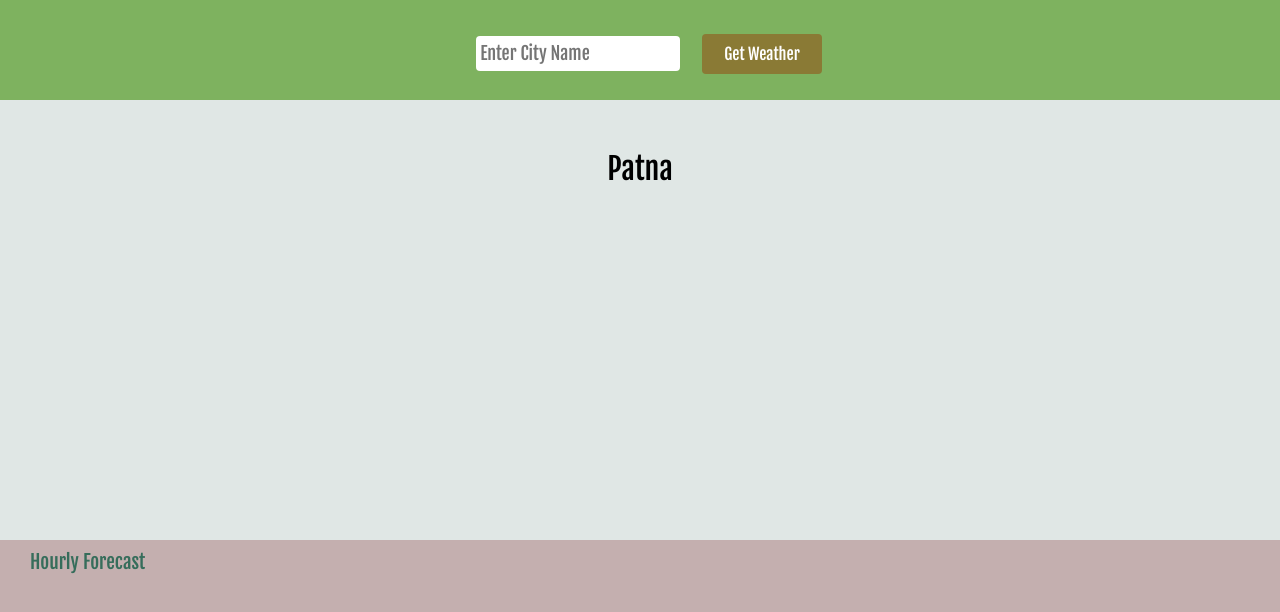
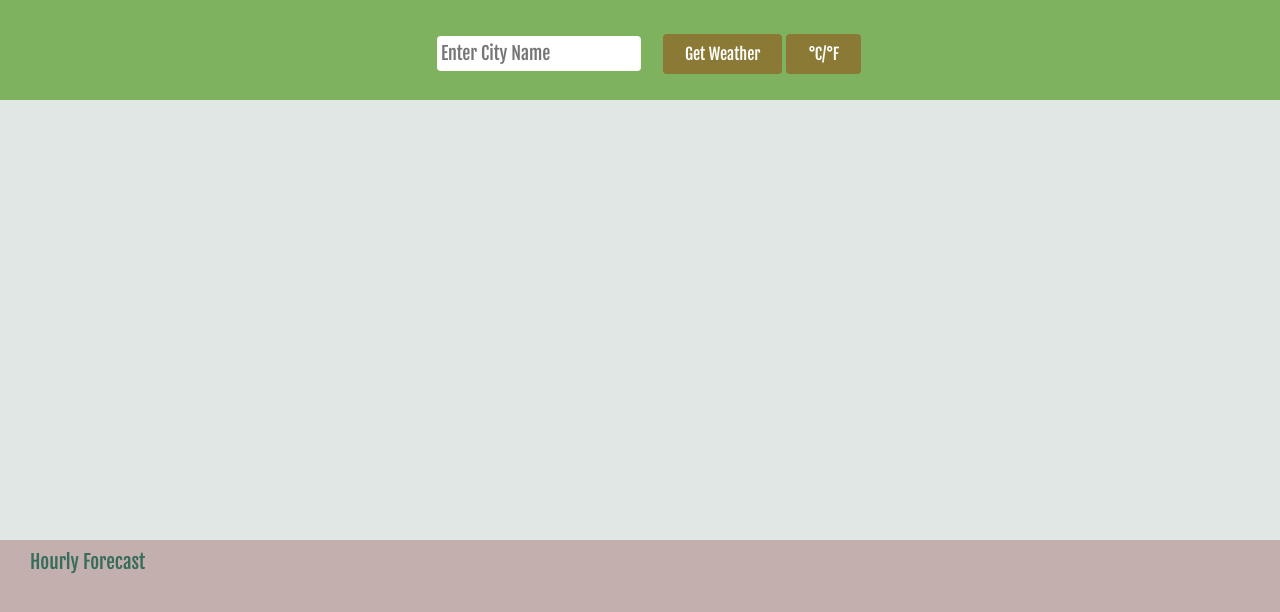
Before and after one commit to excalibrwinterberry/Weather-App, a website built with webpack: page dist/index.html in a window 1280 px wide. Both pictures are taken after a click on the button "Get Weather". Built offline with nearby package versions, Linux system fonts and the light colour scheme; no server answers.

Commit message:
added changing temp degree functionality

```diff
--- a/src/DisplayWeather/hourWeather.js
+++ b/src/DisplayWeather/hourWeather.js
@@ -1,9 +1,17 @@
 import createHTMLTag from "./createTag"
-export default function hourWeather(hourObject){
+
+const setTemperatureDegree = (temperature, celcius) =>{
+    if(celcius){
+        return Math.round(temperature) + '°C'
+    }
+
+    return Math.round(temperature*1.8 + 32) + '°F'
+}
+export default function hourWeather(hourObject, celcius){
 
     const weatherHour = createHTMLTag('div', '', ['hourWeather'])
     const hourTemp = createHTMLTag('p', '', ['hourTemp'])
-    hourTemp.textContent = `${hourObject['temp']}°C`
+    hourTemp.textContent =  setTemperatureDegree(hourObject['temp'], celcius)
 
     const hourIcon = createHTMLTag('img', '', ['hourIcon'])
     hourIcon.src = `http://openweathermap.org/img/wn/${hourObject['weather'][0]['icon']}@2x.png`
--- a/src/Header/header.js
+++ b/src/Header/header.js
@@ -14,8 +14,14 @@ export default function header() {
     submitCityName.classList.add('btn')
     submitCityName.textContent = 'Get Weather'
 
+    const changeDegree = document.createElement('button')
+    changeDegree.setAttribute('id', 'changeDegree')
+    changeDegree.classList.add('btn')
+    changeDegree.textContent = '°C/°F'
+
     header.appendChild(cityNameInput)
     header.appendChild(submitCityName)
+    header.appendChild(changeDegree)
 
     headerDiv.appendChild(header)
 
--- a/src/index.js
+++ b/src/index.js
@@ -18,13 +18,21 @@ const City = (() =>{
     return {setCityName, getCityName}
 })()
 
-const getCityLocation = async (cityName) =>{
-    try{
-        const latLongCity = await (await fetch(`http://api.openweathermap.org/geo/1.0/direct?q=${cityName}&limit=1&appid=7c270a6210a705967565a0090c676750`, {mode: 'cors'})).json()
-        return [latLongCity[0]['lat'], latLongCity[0]['lon']]
-    }catch(error){
-        console.log('City entered is not correct')
+let cityName1 = 'Patna'
+
+let weatherData1 = {}
+
+let cityLoc1 = []
+
+
+let celcius = true
+
+const setTemperatureDegree = (temperature) =>{
+    if(celcius){
+        return Math.round(temperature) + '°C'
     }
+
+    return Math.round(temperature*1.8 + 32) + '°F'
 }
 
 const getWeatherData = async (location) =>{
@@ -37,42 +45,80 @@ const getWeatherData = async (location) =>{
 
 }
 
+const getCityLocation = async (cityName) =>{
+    try{
+        const latLongCity = await (await fetch(`http://api.openweathermap.org/geo/1.0/direct?q=${cityName}&limit=1&appid=7c270a6210a705967565a0090c676750`, {mode: 'cors'})).json()
+        return [latLongCity[0]['lat'], latLongCity[0]['lon']]
+    }catch(error){
+        console.log('City entered is not correct')
+    }
+}
+
+
+
 const setCurrentWeather = (weatherData) =>{
-    document.querySelector('#weatherLoc').textContent = `${City.getCityName()}`
-    document.querySelector('#weatherTemp').textContent = `${weatherData['current']['temp']}°C`
+    document.querySelector('#weatherLoc').textContent = `${cityName1}`
+    document.querySelector('#weatherTemp').textContent = setTemperatureDegree(weatherData['current']['temp'])
     document.querySelector('#weatherMain').textContent = `${weatherData['current']['weather'][0]['main']}`
     document.querySelector('#weatherIcon').src = `http://openweathermap.org/img/wn/${weatherData['current']['weather'][0]['icon']}@2x.png`
-    document.querySelector('#weatherHigh').textContent = `H:${weatherData['daily'][0]['temp']['max']}°C`
-    document.querySelector('#weatherLow').textContent  = `L:${weatherData['daily'][0]['temp']['min']}°C`
+    document.querySelector('#weatherHigh').textContent = `H:${setTemperatureDegree(weatherData['daily'][0]['temp']['max'])}`
+    document.querySelector('#weatherLow').textContent  = `L:${setTemperatureDegree(weatherData['daily'][0]['temp']['min'])}`
 
 }
 
 const setHourlyWeather = (weatherData) =>{
-    weatherData['hourly'].map((weatherHour)=>{
-        document.querySelector('#hourlyWeatherForcast').appendChild(hourWeather(weatherHour))
-    })
+    const hourlyWeatherDiv = document.querySelector('#hourlyWeatherForcast')
+    while(hourlyWeatherDiv.firstChild){
+        hourlyWeatherDiv.removeChild(hourlyWeatherDiv.firstChild)
+    }
+    for(let i=2; i<weatherData['hourly'].length; i++){
+        hourlyWeatherDiv.appendChild(hourWeather(weatherData['hourly'][i], celcius))
+    }
 }
 
-const handleGetCity =async (e)=>{
+const setVariables = async () =>{
+    try{
+        cityLoc1 = await getCityLocation(cityName1)
+        weatherData1 = await getWeatherData(cityLoc1)
+    }catch{
+        console.log('error')
+    }
+}
 
 
-    const cityLocaion = await getCityLocation(document.querySelector('#cityName').value)
-    if(cityLocaion){
-        City.setCityName(document.querySelector('#cityName').value)
-        const weatherData = await getWeatherData(cityLocaion)
-        if(weatherData){
-            setCurrentWeather(weatherData)
-            console.log(weatherData)
-
-            setHourlyWeather(weatherData)
-        }
-    }
-    else{
+const handleGetCity =async (e)=>{
+    try{
+        cityName1 = document.querySelector('#cityName').value
+        await setVariables()
+        setCurrentWeather(weatherData1)
+        setHourlyWeather(weatherData1)
+    }catch{
         console.log('error')
     }
 
+
+    // const cityLocaion = await getCityLocation(document.querySelector('#cityName').value)
+    // if(cityLocaion){
+    //     City.setCityName(document.querySelector('#cityName').value)
+    //     const weatherData = await getWeatherData(cityLocaion)
+    //     if(weatherData){
+    //         setCurrentWeather(weatherData)
+    //         console.log(weatherData)
+
+    //         setHourlyWeather(weatherData)
+    //     }
+    // }
+    // else{
+    //     console.log('error')
+    // }
+
 }
 
+const handleChangeDegree = (e) =>{
+    celcius = !(celcius)
+    setCurrentWeather(weatherData1)
+    setHourlyWeather(weatherData1)
+}
 
 
 const initialDisplaySetup = (()=>{
@@ -81,6 +127,8 @@ const initialDisplaySetup = (()=>{
     const addHeader = () =>{
         document.querySelector('#main').appendChild(header())
         document.querySelector('#setCityBtn').addEventListener('click', handleGetCity)
+        document.querySelector('#changeDegree').addEventListener('click', handleChangeDegree)
+
     }
 
     const addWeather = () =>{
@@ -88,11 +136,10 @@ const initialDisplaySetup = (()=>{
     }
 
     const displayOnLoad = async ()=>{
-        City.setCityName('Patna')
-        const cityLocaion = await getCityLocation(City.getCityName())
-        const weatherData = await getWeatherData(cityLocaion)
-        setCurrentWeather(weatherData)
-        setHourlyWeather(weatherData)
+        cityName1 = 'Patna'
+        await setVariables()
+        setCurrentWeather(weatherData1)
+        setHourlyWeather(weatherData1)
     }
 
 
@@ -103,3 +150,5 @@ const initialDisplaySetup = (()=>{
 initialDisplaySetup.addHeader()
 initialDisplaySetup.addWeather()
 initialDisplaySetup.displayOnLoad()
+
+setVariables()
--- a/src/style.css
+++ b/src/style.css
@@ -66,6 +66,7 @@ button {
 }
 #weatherHighLow{
     display: inline-flex;
+    font-size: larger;
 }
 #weatherHigh{
     margin-right: 15px;
```
Also changed, not shown: dist/main.js.
